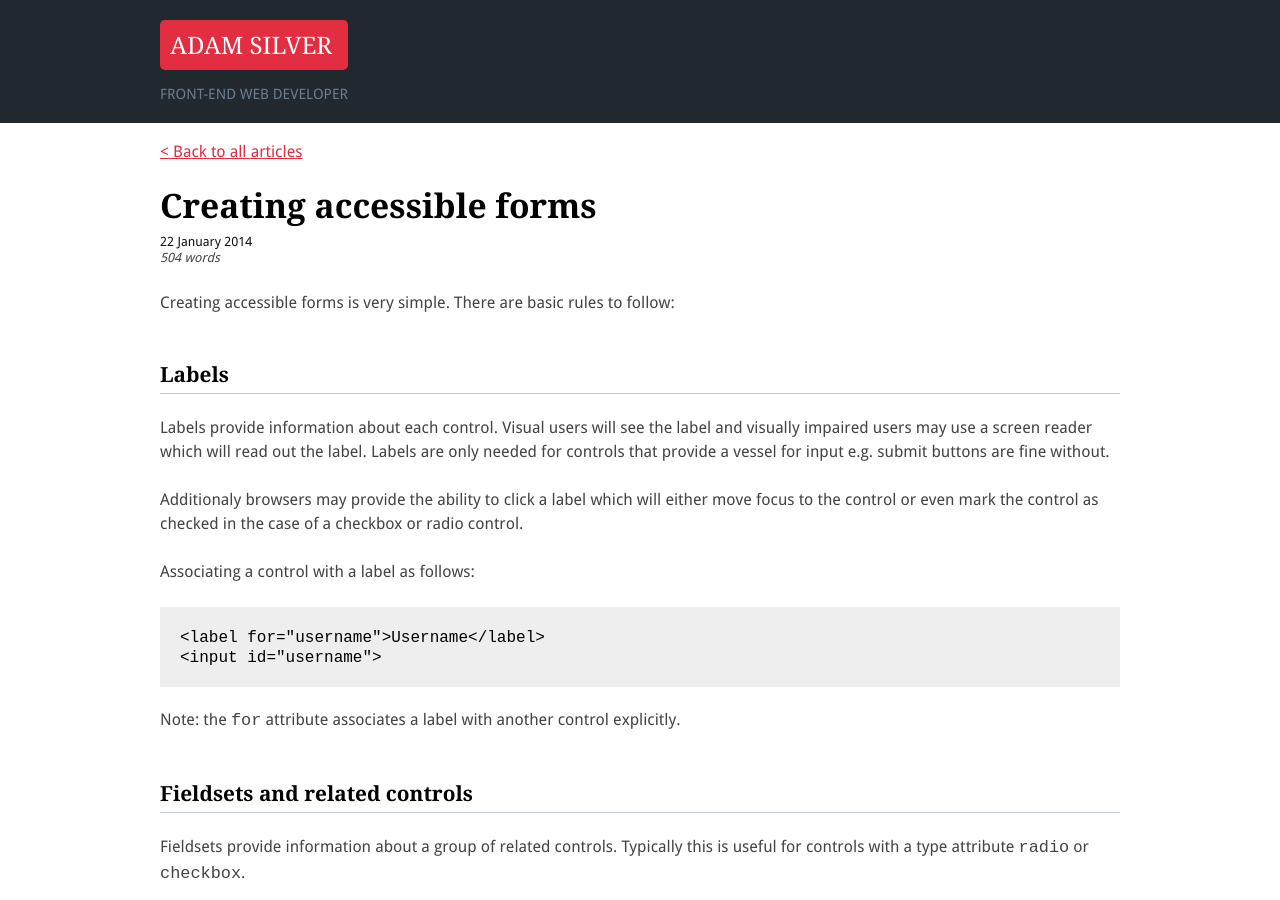
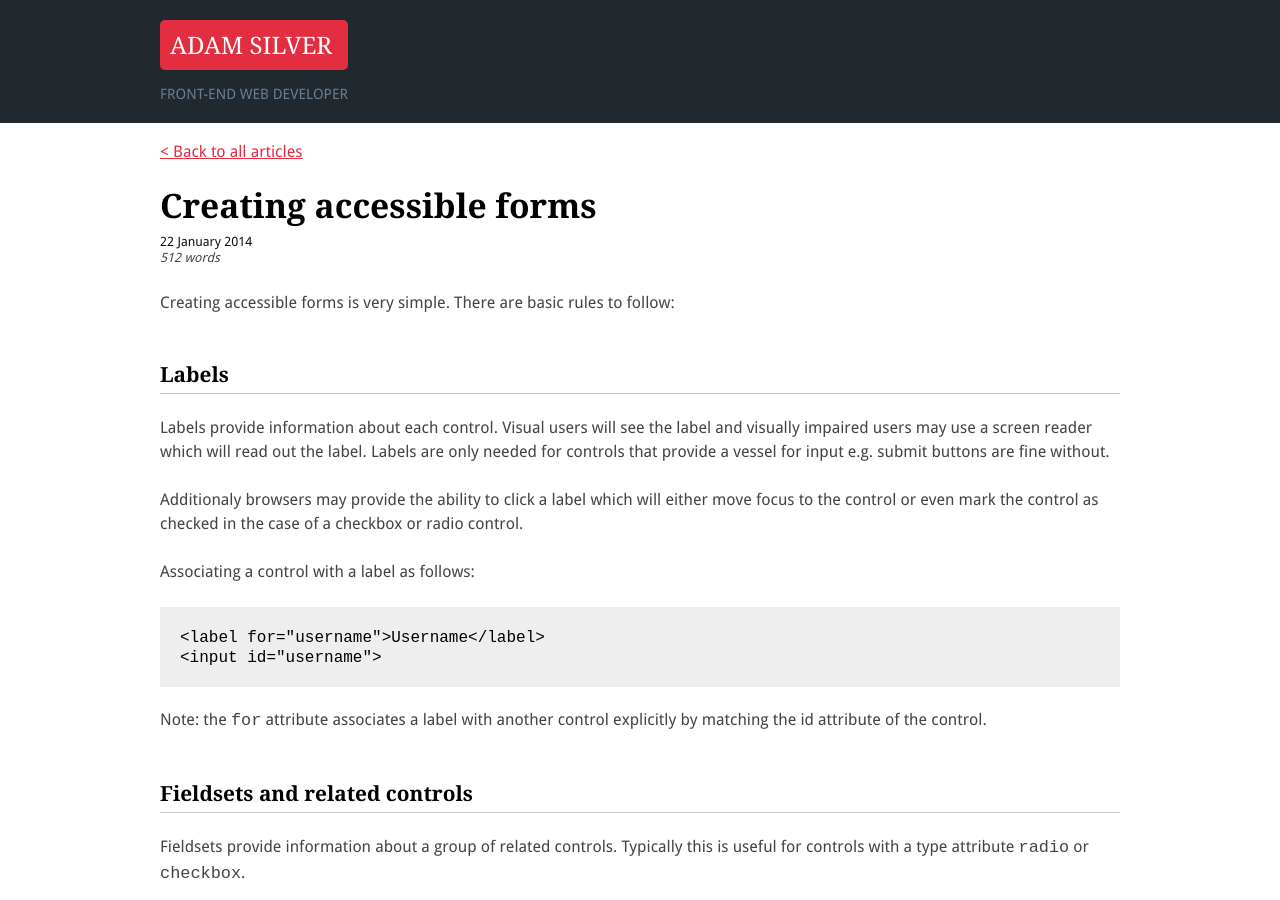
Before and after one commit to adamsilver/adamsilver.io-jekyll, a Jekyll site: the page built from _posts/2014-01-22-creating-accessible-forms.md, in a window 1280 px wide and 900 px high. Built offline with Jekyll 4.4.1, drawn with Linux system fonts in a browser that asks for light colours; Markdown is read by kramdown in place of the engine named in the settings.

Commit message:
tech for id

```diff
--- a/_posts/2014-01-22-creating-accessible-forms.md
+++ b/_posts/2014-01-22-creating-accessible-forms.md
@@ -20,7 +20,7 @@ Associating a control with a label as follows:
 	<label for="username">Username</label>
 	<input id="username">
 
-Note: the `for` attribute associates a label with another control explicitly.
+Note: the `for` attribute associates a label with another control explicitly by matching the id attribute of the control.
 
 ## Fieldsets and related controls
 
```
